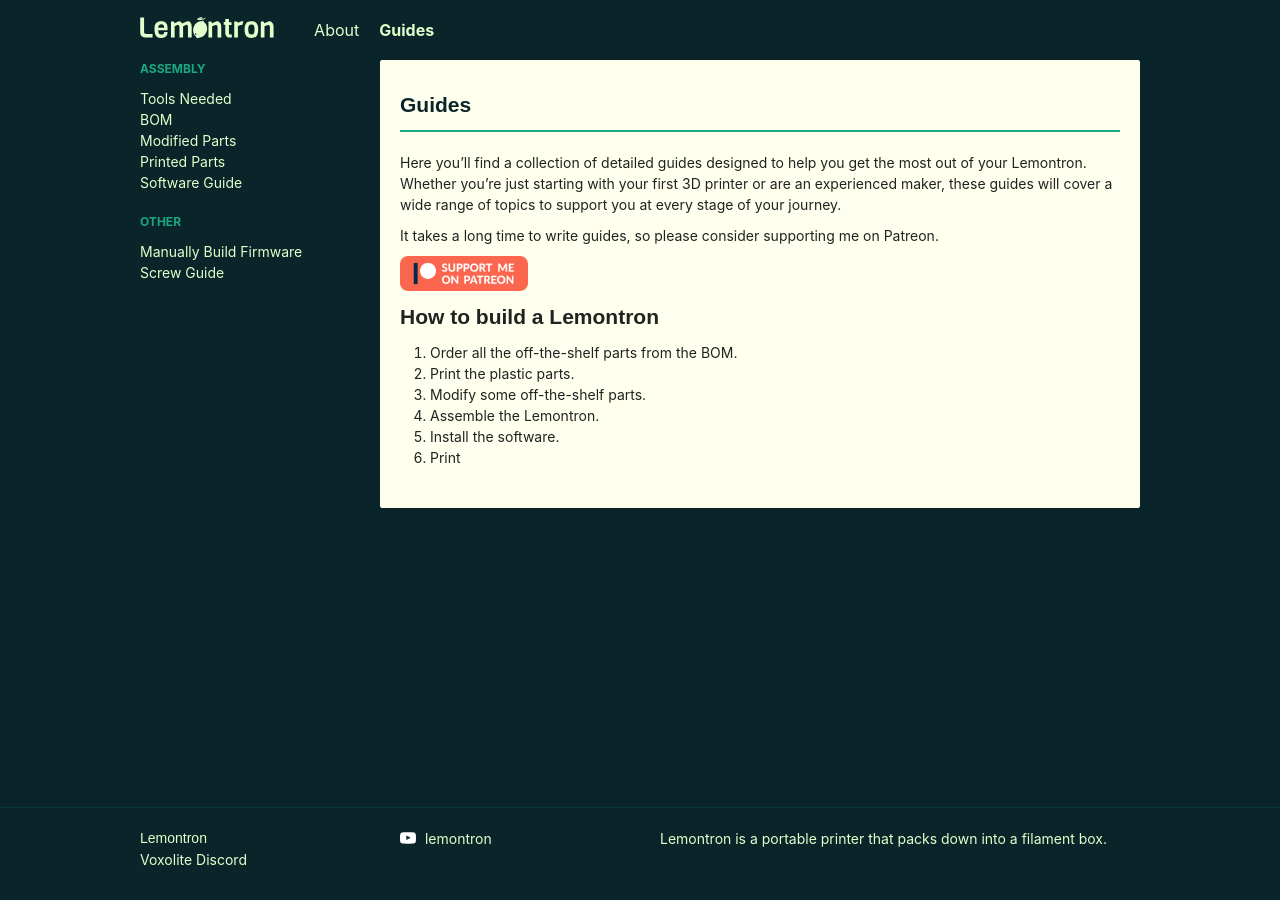
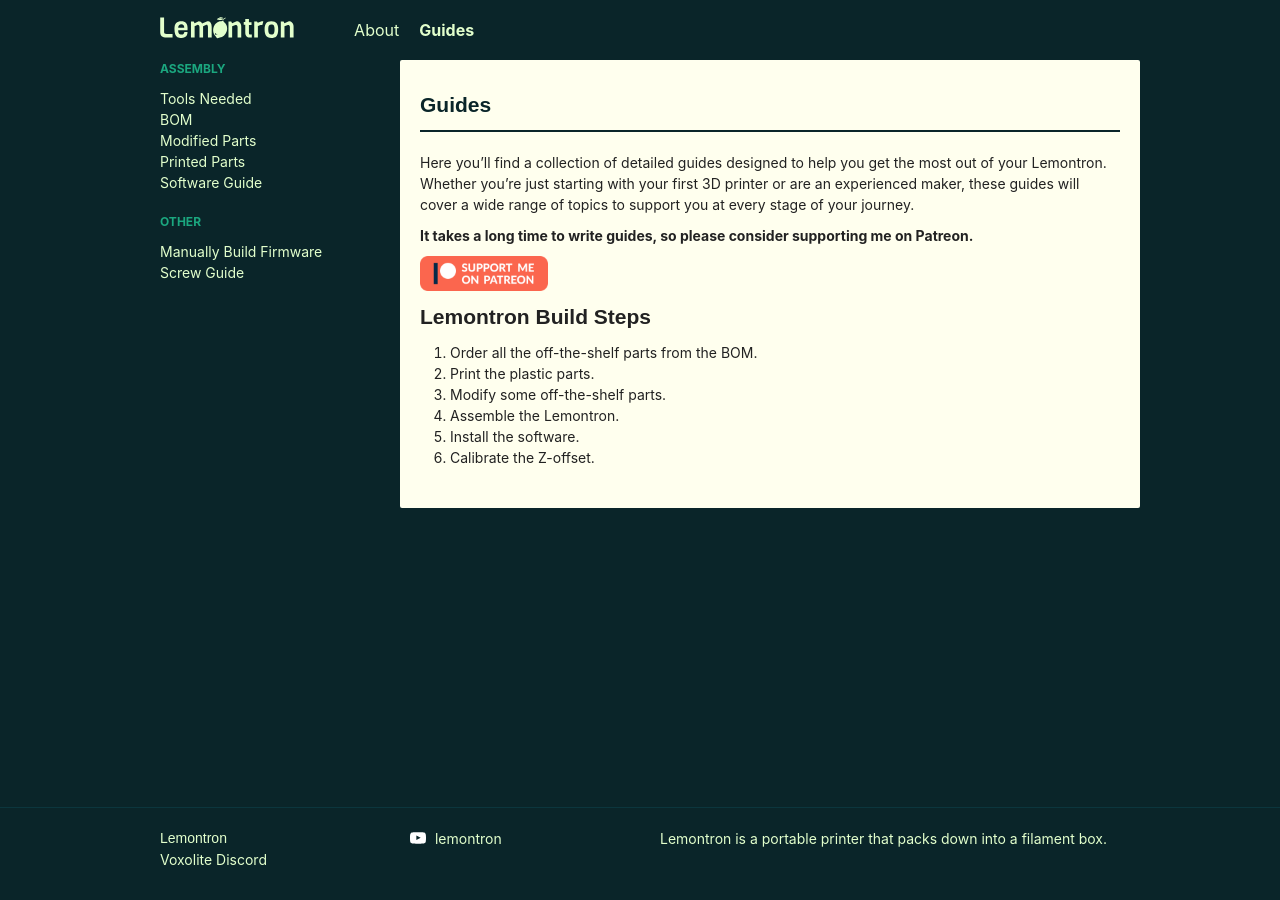
Before and after one commit to jamesloper/lemontron, a Jekyll site: the page built from guides.md, in a window 1280 px wide. Built offline with Jekyll 4.4.1, drawn with Linux system fonts in a browser that asks for light colours; some web fonts are replaced.

Commit message:
new site

```diff
--- a/_includes/header.html
+++ b/_includes/header.html
@@ -13,7 +13,7 @@
             <label for="nav-trigger">
           <span class="menu-icon">
             <svg viewBox="0 0 18 15" width="18px" height="15px">
-              <path d="M18,1.484c0,0.82-0.665,1.484-1.484,1.484H1.484C0.665,2.969,0,2.304,0,1.484l0,0C0,0.665,0.665,0,1.484,0 h15.032C17.335,0,18,0.665,18,1.484L18,1.484z M18,7.516C18,8.335,17.335,9,16.516,9H1.484C0.665,9,0,8.335,0,7.516l0,0 c0-0.82,0.665-1.484,1.484-1.484h15.032C17.335,6.031,18,6.696,18,7.516L18,7.516z M18,13.516C18,14.335,17.335,15,16.516,15H1.484 C0.665,15,0,14.335,0,13.516l0,0c0-0.82,0.665-1.483,1.484-1.483h15.032C17.335,12.031,18,12.695,18,13.516L18,13.516z"/>
+              <path fill="#fff" d="M18,1.484c0,0.82-0.665,1.484-1.484,1.484H1.484C0.665,2.969,0,2.304,0,1.484l0,0C0,0.665,0.665,0,1.484,0 h15.032C17.335,0,18,0.665,18,1.484L18,1.484z M18,7.516C18,8.335,17.335,9,16.516,9H1.484C0.665,9,0,8.335,0,7.516l0,0 c0-0.82,0.665-1.484,1.484-1.484h15.032C17.335,6.031,18,6.696,18,7.516L18,7.516z M18,13.516C18,14.335,17.335,15,16.516,15H1.484 C0.665,15,0,14.335,0,13.516l0,0c0-0.82,0.665-1.483,1.484-1.483h15.032C17.335,12.031,18,12.695,18,13.516L18,13.516z"/>
             </svg>
           </span>
             </label>
--- a/guides.md
+++ b/guides.md
@@ -8,15 +8,15 @@
 Whether you’re just starting with your first 3D printer or are an experienced maker, these guides will cover a wide
 range of topics to support you at every stage of your journey.
 
-It takes a long time to write guides, so please consider supporting me on Patreon.
+**It takes a long time to write guides, so please consider supporting me on Patreon.**
 
 {% include patreon.html %}
 
-## How to build a Lemontron
+## Lemontron Build Steps
 
 1. Order all the off-the-shelf parts from the BOM.
 2. Print the plastic parts.
 3. Modify some off-the-shelf parts.
 4. Assemble the Lemontron.
 5. Install the software.
-6. Print
+6. Calibrate the Z-offset.
--- a/styles.css
+++ b/styles.css
@@ -27,7 +27,7 @@
 .post-list-heading {text-align:center; margin-bottom:20px; font-size:28px;}
 
 .home-hero {color:#e2ffcc; background:#0b363d url("/assets/home/bg.svg") center right no-repeat; padding:40px 0; margin-bottom:40px;}
-.hero {display:flex; margin-bottom:40px;}
+.hero {display:flex; margin-bottom:40px; padding:0 20px;}
 .hero img {display:block; height:300px;}
 .hero h1 {font-size:48px; margin-bottom:40px; line-height:1em;}
 .hero-cta {padding:5px 10px; background:#fcf300; text-transform:uppercase; font-weight:bold; border-radius:10px; font-size:12px; display:inline-block; margin-top:10px;}
@@ -58,7 +58,7 @@
 .marker {position:relative; color:#1ba77f;}
 .marker:after {display:block; content:""; position:absolute; width:100%; height:30%; left:0; bottom:-20%; background:url(/assets/marker.svg); background-size:100% 100%;}
 
-.wrapper {max-width:1000px; margin:0 auto; padding:0 10px;}
+.wrapper {max-width:1000px; margin:0 auto;}
 
 .svg-icon {width:16px; height:16px; display:inline-block; fill:#000; padding-right:5px; vertical-align:text-top;}
 table {margin-bottom:20px; width:100%; background:#fff; border-radius:2px; border-collapse:collapse; border-top:none; text-align:left; overflow:hidden;}
@@ -84,8 +84,9 @@
 
 .site-header {position:relative; color:#e2ffcc;}
 .site-header .wrapper {display:flex; align-items:center; gap:30px; height:60px;}
-.site-title {font-size:26px; font-weight:300; line-height:54px; margin-bottom:0;}
+.site-title {font-size:26px; font-weight:300; line-height:54px; margin-bottom:0; padding-left:20px;}
 .site-title img {height:36px; display:block;}
+.site-nav {padding:0 20px;}
 .site-nav .nav-trigger {display:none;}
 .site-nav .menu-icon {display:none;}
 .site-nav .page-link {color:inherit; font-size:16px;}
@@ -115,6 +116,7 @@
 .site-footer {border-top:1px solid #0b363d; padding:20px 0; font-size:14px;}
 .contact-list, .social-media-list {list-style:none; margin-left:0;}
 
+.footer-col-wrapper {padding:0 20px;}
 @media (min-width:800px) {
     .footer-col-wrapper {display:flex; gap:20px;}
 
@@ -131,7 +133,7 @@
 .post-meta time {white-space:nowrap;}
 .post-link {display:block; font-size:24px;}
 
-.post-header {margin-bottom:20px; border-bottom:2px solid #19a87f; display:flex; align-items:center; justify-content:space-between; gap:20px; min-height:50px;}
+.post-header {margin-bottom:20px; border-bottom:2px solid #0a2529; display:flex; align-items:center; justify-content:space-between; gap:20px; min-height:50px;}
 .post-header .post-title {margin-bottom:0;}
 
 .post-list-item {display:flex; gap:20px; align-items:center; flex-direction:column;}
@@ -150,7 +152,7 @@
 
 .post-content {margin-bottom:20px;}
 
-.highlight {background:rgba(128, 128, 128, .1); border-radius:8px;}
+.highlight {background:rgba(0,0,0, .02); border-radius:2px;}
 .highlight .c {color:#998; font-style:italic;}
 .highlight .err {color:#a61717; background-color:#e3d2d2;}
 .highlight .k {font-weight:bold;}
@@ -221,10 +223,10 @@
 @media (min-width:800px) {
     .guides-page {display:flex; gap:40px; margin-bottom:40px;}
 
-    .sidebar {flex:1; min-width:200px;}
+    .sidebar {flex:1; min-width:180px; padding-left:20px;}
 }
 
-.sidebar {border-radius:8px; margin-bottom:20px;}
+.sidebar {border-radius:8px; margin-bottom:20px; padding:0 20px;}
 .sidebar-title {font-weight:bold; font-size:12px; text-transform:uppercase; margin-bottom:10px; color:#1ba77f;}
 .sidebar-list {list-style:none; margin:0 0 20px 0;}
 .sidebar-list a {display:block;}
```
